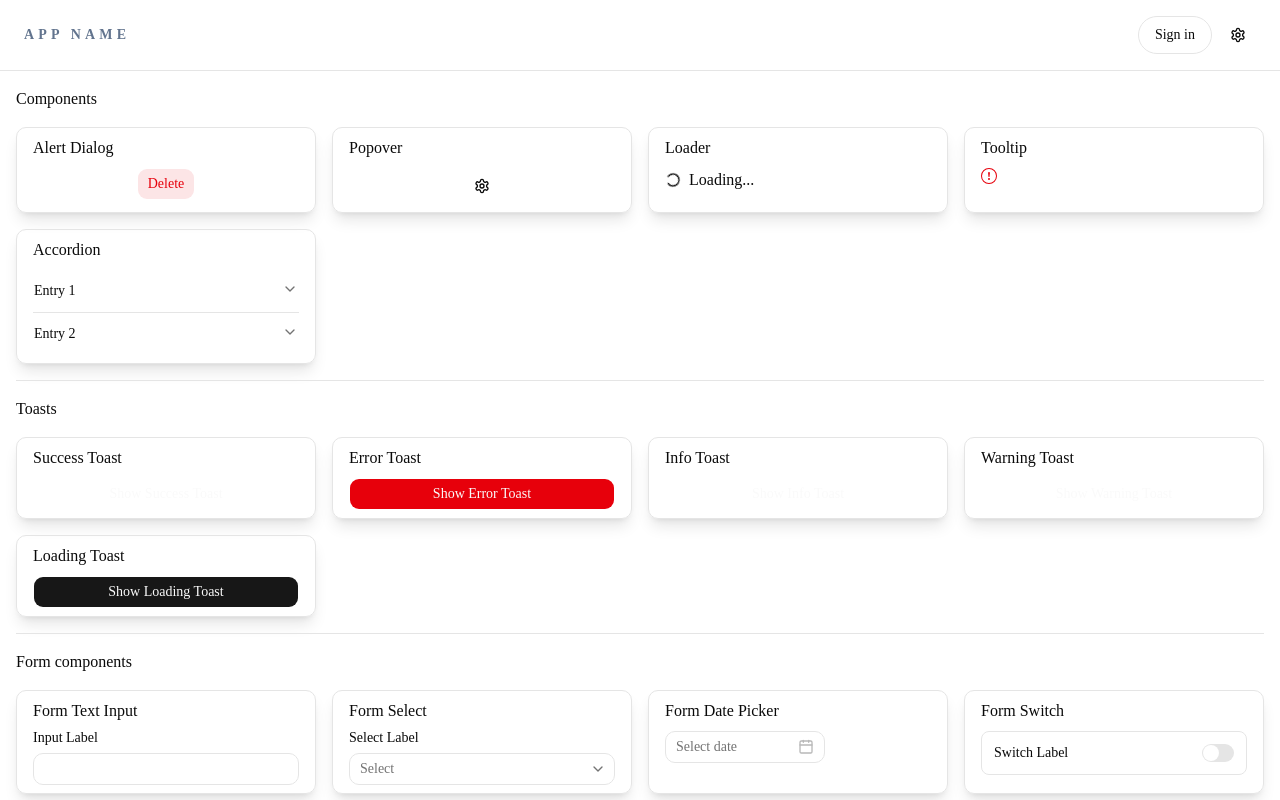
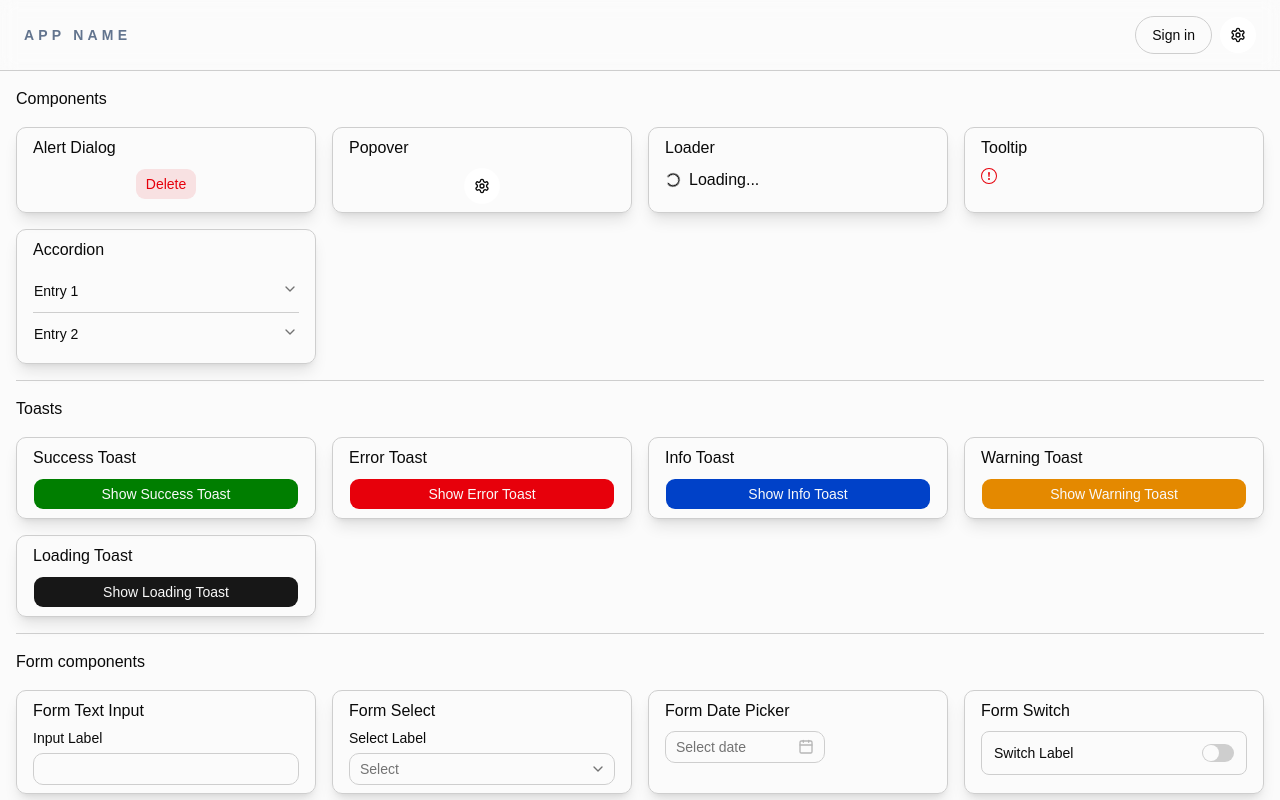
Before and after one commit to Nayakv46/next-boilerplate, a Next.js app: page /components in a window 1280 px wide. Shown: the top 800 px of the page. Built offline with nearby package versions, Linux system fonts and the light colour scheme.

Commit message:
Style update

```diff
--- a/app/globals.css
+++ b/app/globals.css
@@ -1,15 +1,170 @@
+@import "@fontsource-variable/inter";
+@import "@fontsource-variable/geist";
 @import "tailwindcss";
 @import "tw-animate-css";
 @import "shadcn/tailwind.css";
 
 @custom-variant dark (&:is(.dark *));
 
+@layer base {
+  .theme {
+    --font-heading: var(--font-sans);
+    --font-sans: "Inter Variable", sans-serif;
+  }
+  :root {
+    --background: oklch(98.809% 0.00011 271.152);
+    --foreground: oklch(0.145 0 0);
+    --card: oklch(0.95 0 0);
+    --card-foreground: oklch(0.145 0 0);
+    --popover: oklch(1 0 0);
+    --popover-foreground: oklch(0.145 0 0);
+    --primary: oklch(0.205 0 0);
+    --primary-foreground: oklch(0.985 0 0);
+    --secondary: oklch(0.97 0 0);
+    --secondary-foreground: oklch(0.205 0 0);
+    --muted: oklch(0.97 0 0);
+    --muted-foreground: oklch(0.556 0 0);
+    --accent: oklch(0.97 0 0);
+    --accent-foreground: oklch(0.205 0 0);
+    --destructive: oklch(0.577 0.245 27.325);
+    --icon-success: oklch(0.5 0.23 140);
+    --icon-info: oklch(0.44 0.22 260);
+    --icon-warning: oklch(71.063% 0.15942 64.969);
+    --border: oklch(0.85 0 0);
+    --input: oklch(0.85 0 0);
+    --ring: oklch(0.619 0 0);
+    --chart-1: #5b7fff;
+    --chart-2: #ffa500;
+    --chart-3: #ff4b9e;
+    --chart-4: #4caf50;
+    --chart-5: #4fc3f7;
+    --radius: 0.625rem;
+    --sidebar: oklch(0.985 0 0);
+    --sidebar-foreground: oklch(0.145 0 0);
+    --sidebar-primary: oklch(0.205 0 0);
+    --sidebar-primary-foreground: oklch(0.985 0 0);
+    --sidebar-accent: oklch(0.97 0 0);
+    --sidebar-accent-foreground: oklch(0.205 0 0);
+    --sidebar-border: oklch(0.922 0 0);
+    --sidebar-ring: oklch(0.708 0 0);
+    --text-gray: #1e1e1e99;
+    --table-group-1: #f0f2ff;
+    --table-group-2: #fff8ef;
+    --table-group-3: #ffeff6;
+    --table-group-4: #effff1;
+    --table-group-5: #e9f7ff;
+    --table-group-default: #f3f4f6;
+    --gauge-primary-1: #3755f6;
+    --gauge-secondary-1: #3755f67e;
+    --gauge-primary-2: #ff9800;
+    --gauge-secondary-2: #ff98007e;
+    --gauge-primary-3: #ff3e92;
+    --gauge-secondary-3: #ff3e927e;
+    --gauge-primary-4: #41c852;
+    --gauge-secondary-4: #41c8527e;
+    --gauge-primary-5: #55c1ff;
+    --gauge-secondary-5: #55c1ff7e;
+    --gauge-primary-default: #9ca3af;
+    --gauge-secondary-default: #9ca3af7e;
+  }
+  .dark {
+    --background: oklch(0.145 0 0);
+    --foreground: oklch(0.985 0 0);
+    --card: oklch(0.205 0 0);
+    --card-foreground: oklch(0.985 0 0);
+    --popover: oklch(0.205 0 0);
+    --popover-foreground: oklch(0.985 0 0);
+    --primary: oklch(0.922 0 0);
+    --primary-foreground: oklch(0.205 0 0);
+    --secondary: oklch(0.269 0 0);
+    --secondary-foreground: oklch(0.985 0 0);
+    --muted: oklch(0.269 0 0);
+    --muted-foreground: oklch(0.708 0 0);
+    --accent: oklch(0.269 0 0);
+    --accent-foreground: oklch(0.985 0 0);
+    --destructive: oklch(0.704 0.191 22.216);
+    --icon-success: oklch(0.78 0.3 140);
+    --icon-info: oklch(0.8 0.28 220);
+    --icon-warning: oklch(0.9 0.28 95);
+    --border: oklch(1 0 0 / 10%);
+    --input: oklch(1 0 0 / 15%);
+    --ring: oklch(0.556 0 0);
+    --chart-1: #5b7fff;
+    --chart-2: #ffa500;
+    --chart-3: #ff4b9e;
+    --chart-4: #4caf50;
+    --chart-5: #4fc3f7;
+    --sidebar: oklch(0.205 0 0);
+    --sidebar-foreground: oklch(0.985 0 0);
+    --sidebar-primary: oklch(0.488 0.243 264.376);
+    --sidebar-primary-foreground: oklch(0.985 0 0);
+    --sidebar-accent: oklch(0.269 0 0);
+    --sidebar-accent-foreground: oklch(0.985 0 0);
+    --sidebar-border: oklch(1 0 0 / 10%);
+    --sidebar-ring: oklch(0.556 0 0);
+    --text-gray: #ffffff99;
+    --table-group-1: #3b82f633;
+    --table-group-2: #eab30833;
+    --table-group-3: #ef444433;
+    --table-group-4: #22c55e33;
+    --table-group-5: #0ea5e933;
+    --table-group-default: #0ea5e933;
+    --gauge-primary-1: #3755f6;
+    --gauge-secondary-1: #3755f67e;
+    --gauge-primary-2: #ff9800;
+    --gauge-secondary-2: #ff98007e;
+    --gauge-primary-3: #ff3e92;
+    --gauge-secondary-3: #ff3e927e;
+    --gauge-primary-4: #41c852;
+    --gauge-secondary-4: #41c8527e;
+    --gauge-primary-5: #55c1ff;
+    --gauge-secondary-5: #55c1ff7e;
+    --gauge-primary-default: #9ca3af;
+    --gauge-secondary-default: #9ca3af7e;
+  }
+
+  body {
+    @apply bg-background text-foreground;
+  }
+  html {
+    @apply font-sans;
+  }
+  * {
+    @apply border-border outline-ring/50;
+  }
+}
+
+[data-state="delayed-open"],
+[data-open] {
+  animation: fadeIn 160ms ease;
+  opacity: 1;
+}
+[data-closed] {
+  animation: fadeOut 120ms ease;
+}
+
+@keyframes fadeIn {
+  from {
+    opacity: 0;
+    transform: translateY(-4px) scale(0.98);
+  }
+  to {
+    opacity: 1;
+    transform: none;
+  }
+}
+@keyframes fadeOut {
+  from {
+    opacity: 1;
+  }
+  to {
+    opacity: 0;
+  }
+}
+
 @theme inline {
-  --color-background: var(--background);
-  --color-foreground: var(--foreground);
-  --font-sans: var(--font-sans);
-  --font-mono: var(--font-geist-mono);
   --font-heading: var(--font-sans);
+  --font-sans: "Geist Variable", sans-serif;
   --color-sidebar-ring: var(--sidebar-ring);
   --color-sidebar-border: var(--sidebar-border);
   --color-sidebar-accent-foreground: var(--sidebar-accent-foreground);
@@ -27,6 +182,9 @@
   --color-input: var(--input);
   --color-border: var(--border);
   --color-destructive: var(--destructive);
+  --color-success: var(--icon-success);
+  --color-info: var(--icon-info);
+  --color-warning: var(--icon-warning);
   --color-accent-foreground: var(--accent-foreground);
   --color-accent: var(--accent);
   --color-muted-foreground: var(--muted-foreground);
@@ -39,6 +197,8 @@
   --color-popover: var(--popover);
   --color-card-foreground: var(--card-foreground);
   --color-card: var(--card);
+  --color-foreground: var(--foreground);
+  --color-background: var(--background);
   --radius-sm: calc(var(--radius) * 0.6);
   --radius-md: calc(var(--radius) * 0.8);
   --radius-lg: var(--radius);
@@ -48,7 +208,7 @@
   --radius-4xl: calc(var(--radius) * 2.6);
 }
 
-:root {
+/* :root {
   --background: oklch(1 0 0);
   --foreground: oklch(0.145 0 0);
   --card: oklch(1 0 0);
@@ -115,16 +275,4 @@
   --sidebar-accent-foreground: oklch(0.985 0 0);
   --sidebar-border: oklch(1 0 0 / 10%);
   --sidebar-ring: oklch(0.556 0 0);
-}
-
-@layer base {
-  * {
-    @apply border-border outline-ring/50;
-  }
-  body {
-    @apply bg-background text-foreground;
-  }
-  html {
-    @apply font-sans;
-  }
-}
+} */
```
